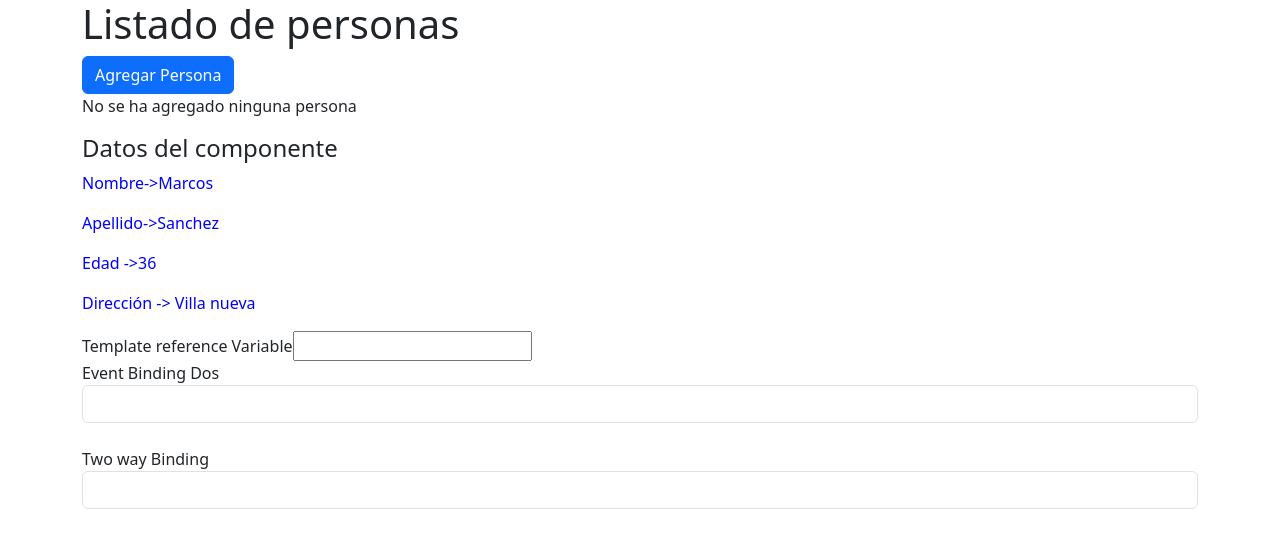
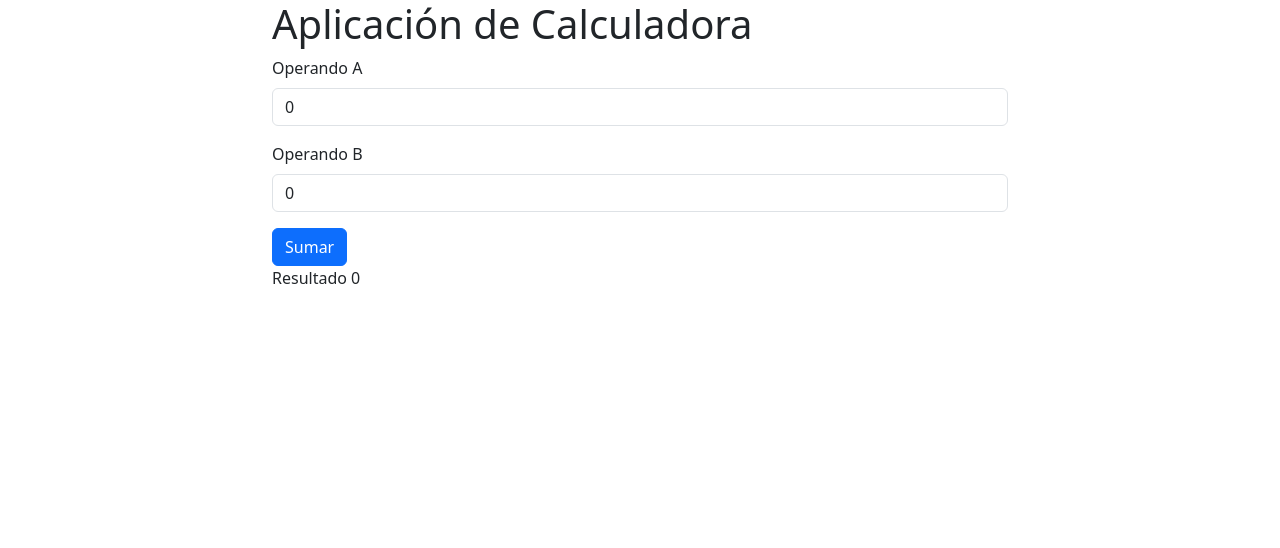
Before and after one commit to Markosgt7/Curso_angular_2023, an Angular app: page / in a window 1280 px wide. Shown: the top 548 px of the page. Built offline with nearby package versions, Linux system fonts and the light colour scheme.

Commit message:
creacion del componente calculadora y su funcionamiento con two way binding

```diff
--- a/src/app/app.component.html
+++ b/src/app/app.component.html
@@ -1 +1,2 @@
-<app-personas></app-personas>
+<!--  <app-personas></app-personas>-->
+<app-calculator></app-calculator>
--- a/src/app/app.module.ts
+++ b/src/app/app.module.ts
@@ -6,12 +6,14 @@ import { AppComponent } from './app.component';
 import { PersonaComponent } from './persona/persona.component';
 import { PersonasComponent } from './personas/personas.component';
 import { FormsModule } from '@angular/forms';//se agrego para poder usar el two way binding
+import { CalculatorComponent } from './components/calculator/calculator.component';
 
 @NgModule({
   declarations: [
     AppComponent,
     PersonaComponent,
-    PersonasComponent
+    PersonasComponent,
+    CalculatorComponent
   ],
   imports: [
     BrowserModule,
--- /dev/null
+++ b/src/app/components/calculator/calculator.component.html
@@ -0,0 +1,34 @@
+<div class="container">
+  <div class="row justify-content-center">
+    <div class="col-lg-8">
+      <h1>Aplicación de Calculadora</h1>
+      <div class="mb-3">
+        <label for="num1" class="form-label">Operando A</label>
+        <input
+          type="number"
+          id="num1"
+          name="num1"
+          class="form-control"
+          placeholder="Ingrese el primer numero"
+          [(ngModel)]="num1"
+        />
+      </div>
+      <div class="mb-3">
+        <label for="num2" class="form-label">Operando B</label>
+        <input
+          type="number"
+          class="form-control"
+          name="num2"
+          id="num2"
+          placeholder="Ingrese otro numero"
+          [(ngModel)]="num2"
+        />
+      </div>
+      <button type="button" class="btn btn-primary" (click)="sumar()">
+        Sumar
+      </button>
+      <p>Resultado {{ resultado }}</p>
+    </div>
+    <!-- fin -->
+  </div>
+</div>
--- /dev/null
+++ b/src/app/components/calculator/calculator.component.ts
@@ -0,0 +1,16 @@
+import { Component } from '@angular/core';
+
+@Component({
+  selector: 'app-calculator',
+  templateUrl: './calculator.component.html',
+  styleUrls: ['./calculator.component.css']
+})
+export class CalculatorComponent {
+  resultado: number = 0;
+  num1: number = 0;
+  num2: number = 0;
+  sumar():void{
+    this.resultado = this.num1+ this.num2
+  }
+
+}
```
Also changed, not shown: src/app/components/calculator/calculator.component.css (added), 1 other file (tests, documents, lock files or other folders).
